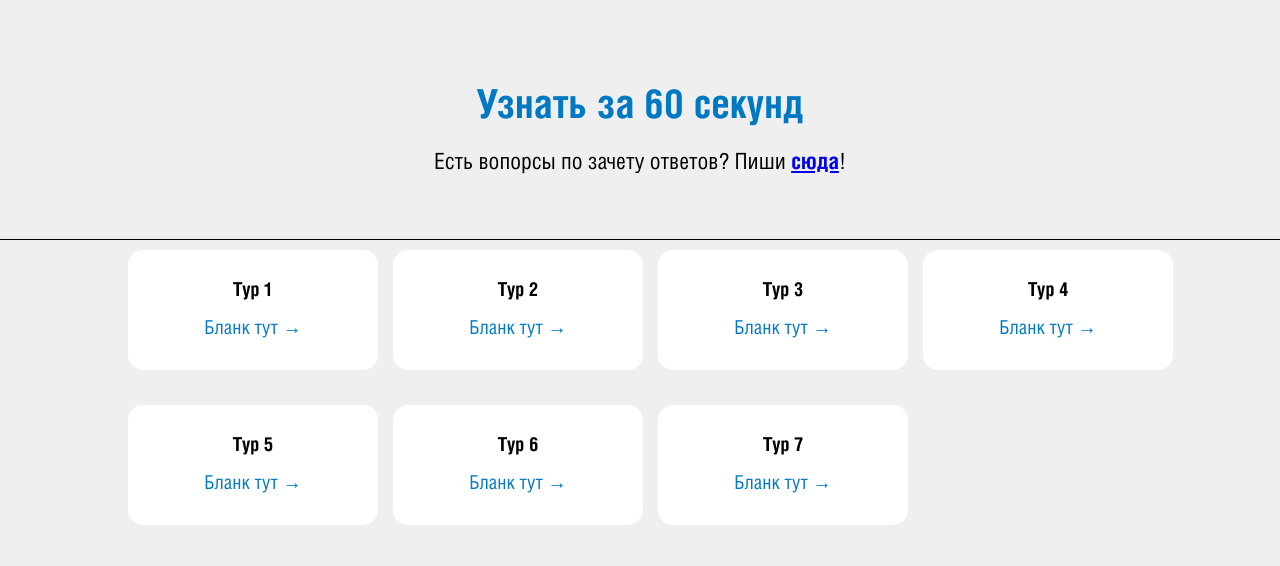
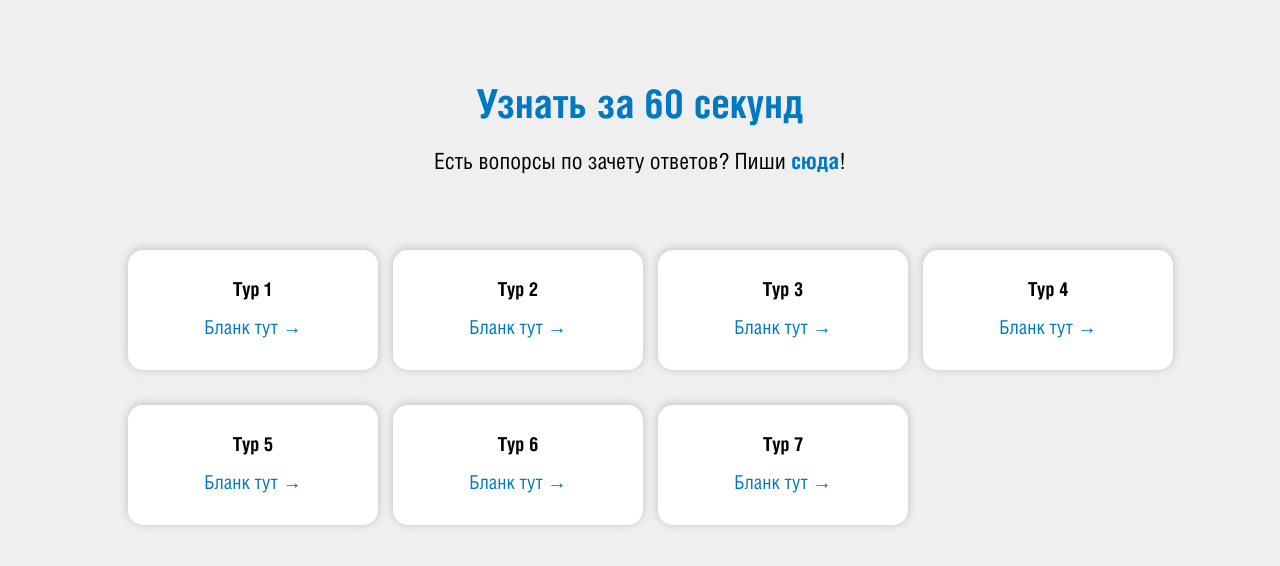
Before and after one commit to DrYoba/_MixQuiz_OnlineBlanks, a FastAPI app: page /mixquiz/7x7/1 in a window 1280 px wide. Shown: the top 566 px of the page. Run offline with FastAPI, Linux system fonts and the light colour scheme.

Commit message:
style finished

```diff
--- a/static/styles/blanks-style.css
+++ b/static/styles/blanks-style.css
@@ -38,7 +38,6 @@ div.container {
 div.button-header {
     width: 100%;
     height: 30vh;
-    border-bottom: 1px solid black;
     display: flex;
     flex-direction: column;
     justify-content: center;
@@ -53,12 +52,19 @@ div.button-header h1 {
     font-size: 2.5em;
 }
 
+div.button-header a {
+    font-family: 'HeliosCondB';
+    color: rgba(0, 121, 194, 1);
+    text-decoration: none;
+}
+
 div.button-header p {
     text-align: center;
     vertical-align: middle;
     font-size: 1.4em;
     font-family: 'HeliosCond';
 }
+
 
 div.button-container{
     width: 80%;
@@ -120,7 +126,18 @@ div.button-container div button {
     font-size: 1.2em;
     border: none;
     border-radius: 15px;
-    background-color: #fff
+    background-color: #fff;
+    box-shadow: 0px -1px 10px rgba(0, 0, 0, 0.2);
+}
+
+div.button-container div button:hover {
+    width: 100%;
+    height: 100%;
+    font-size: 1.2em;
+    border: none;
+    border-radius: 15px;
+    background-color: #fff;
+    box-shadow: 0px 3px 10px rgba(0, 0, 0, 0.3);
 }
 
 div.hidden {
@@ -136,8 +153,6 @@ div.hidden {
     left: 50%;
     transform: translate(-50%, -50%) scale(0);
     transition: 200ms ease-in-out;
-    border: 1px solid black;
-    border-radius: 10px;
     z-index: 10;
     background-color: white;
     width: 500px;
@@ -151,18 +166,18 @@ div.hidden {
 .modal-header {
     padding: 10px 15px;
     display: flex;
-    justify-content: space-between;
+    justify-content: center;
     align-items: center;
-    border-bottom: 1px solid black;
 }
 
 .modal-header .title {
-    font-size: 1.25rem;
+    align-self: center;
+    font-size: 1.7rem;
     font-weight: 600;
+    margin-top: 20px;
 }
 
 .modal-header .close-button {
-    cursor: pointer;
     border: none;
     outline: none;
     background: none;
@@ -176,15 +191,27 @@ div.hidden {
     flex-direction: column;
 }
 
+.modal-body form {
+    display: flex;
+    flex-direction: column;
+}
+
 .modal-body .blank-line {
     width: 100%;
-    /*padding: 10px 0px;*/
+    padding-top: 15px;
+}
+
+.modal-body .blank-line p{
+    opacity: 0.9;
+    font-family: 'HeliosCond';
+    padding-bottom: 5px;
 }
 
 .blank-line input {
     width: 100%;
     font-size: 1em;
     border: none;
+    padding-bottom: 5px;
     border-bottom: 1px solid black;
 }
 
@@ -194,6 +221,23 @@ div.hidden {
 
 .blank-line input:focus {
     outline-width: 0;
+}
+
+.modal-body form button {
+    font-size: 1.2em;
+    align-self: center;
+    width: 80%;
+    margin-top: 20px;
+    padding: 10px 5px;
+    border-radius: 20px;
+    color: #fff;
+    background-color: rgba(0, 121, 194, 1);
+    border: 1px solid rgba(0, 121, 194, 1);
+}
+
+.modal-body form button:hover {
+    color: rgba(0, 121, 194, 1);
+    background-color: #fff;
 }
 
 #overlay {
@@ -206,6 +250,13 @@ div.hidden {
     bottom: 0;
     background-color: rgba(0, 0, 0, 0.5);
     pointer-events: none;
+    display: flex;
+    justify-content: flex-end;
+    cursor: pointer;
+    padding: 10px 20px;
+    font-size: 3.5em;
+    font-weight: 500;
+    color:rgba(255, 255, 255, 0.9)
 }
 
 #overlay.active {
--- a/templates/blanks.html
+++ b/templates/blanks.html
@@ -61,38 +61,38 @@
     <div class="modal" id="modal">
         <div class="modal-header">
             <div class="title" id="tour_number">Example Modal</div>
-            <button data-close-button class="close-button">&times;</button>
+            <button data-close-button class="close-button"></button>
         </div>
         <div class="modal-body">
             <form method="POST">
                 <div class="blank-line">
-                    <p>Ответ 1</p><input type="text" name="q1">
+                    <p>Ответ 1</p><input type="text" name="q1" autocomplete="off">
                 </div>
                 <div class="blank-line">
-                    <p>Ответ 2</p><input type="text" name="q2">
+                    <p>Ответ 2</p><input type="text" name="q2" autocomplete="off">
                 </div>
                 <div class="blank-line">
-                    <p>Ответ 3</p><input type="text" name="q3">
+                    <p>Ответ 3</p><input type="text" name="q3" autocomplete="off">
                 </div>
                 <div class="blank-line">
-                    <p>Ответ 4</p><input type="text" name="q4">
+                    <p>Ответ 4</p><input type="text" name="q4" autocomplete="off">
                 </div>
                 <div class="blank-line">
-                    <p>Ответ 5</p><input type="text" name="q5">
+                    <p>Ответ 5</p><input type="text" name="q5" autocomplete="off">
                 </div>
                 <div class="blank-line">
-                    <p>Ответ 6</p><input type="text" name="q6">
+                    <p>Ответ 6</p><input type="text" name="q6" autocomplete="off">
                 </div>
                 <div class="blank-line">
-                    <p>Ответ 7</p><input type="text" name="q7">
+                    <p>Ответ 7</p><input type="text" name="q7" autocomplete="off">
                 </div>
                 <div class="hidden">
                     <p class="hidden">hidden_input</p><input type="text" name="hidden" id="hidden-input" class="hidden">
                 </div>
-                <button type="submit" value="Submit" onclick="forwardToBlanks()">SUBMIT ANSWER</button>
+                <button type="submit" value="Submit" onclick="forwardToBlanks()">Сдаю!</button>
             </form>
         </div>
     </div>
-    <div id="overlay"></div>
+    <div id="overlay">&times;</div>
 </body>
 </html>
```
